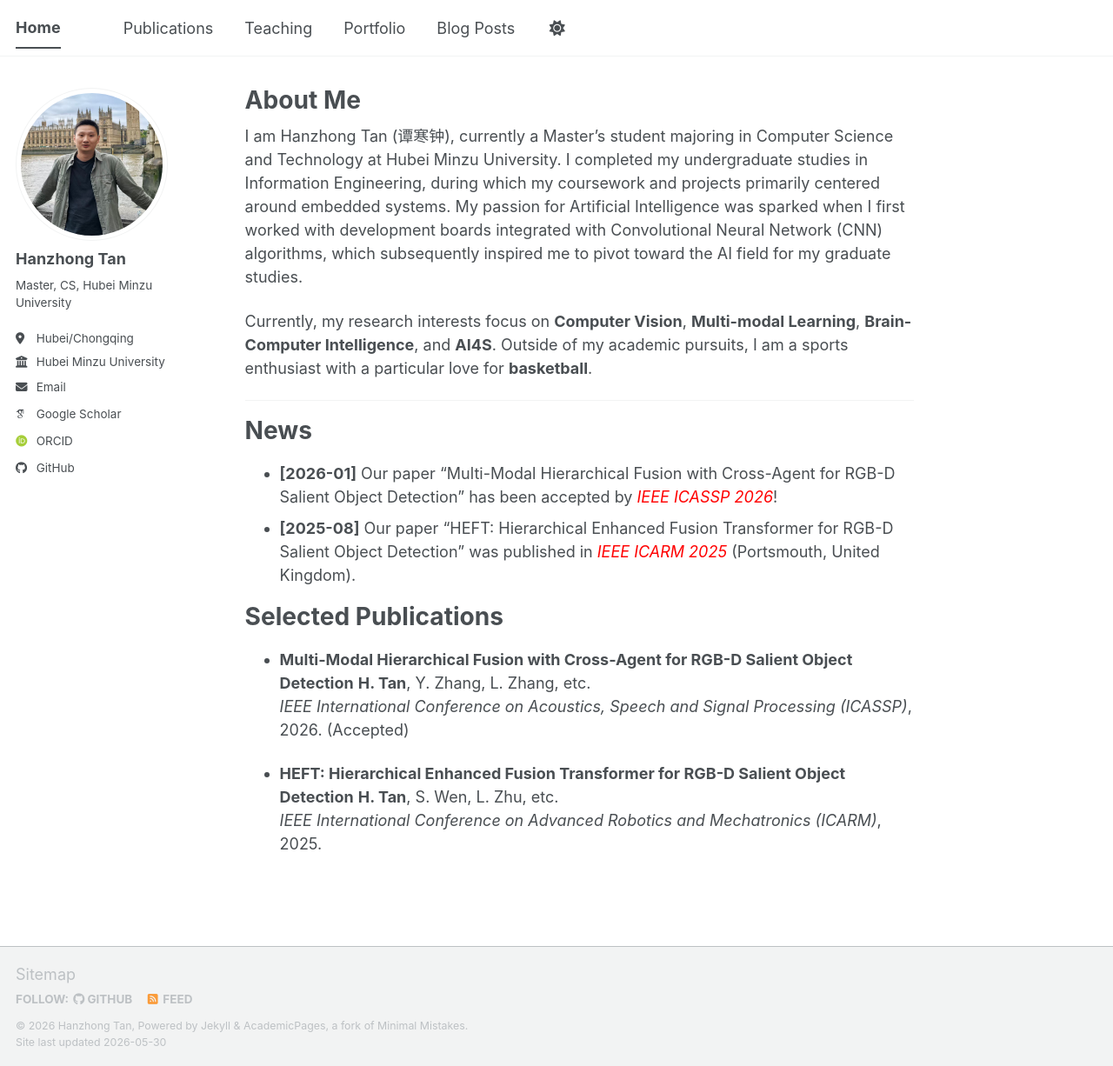
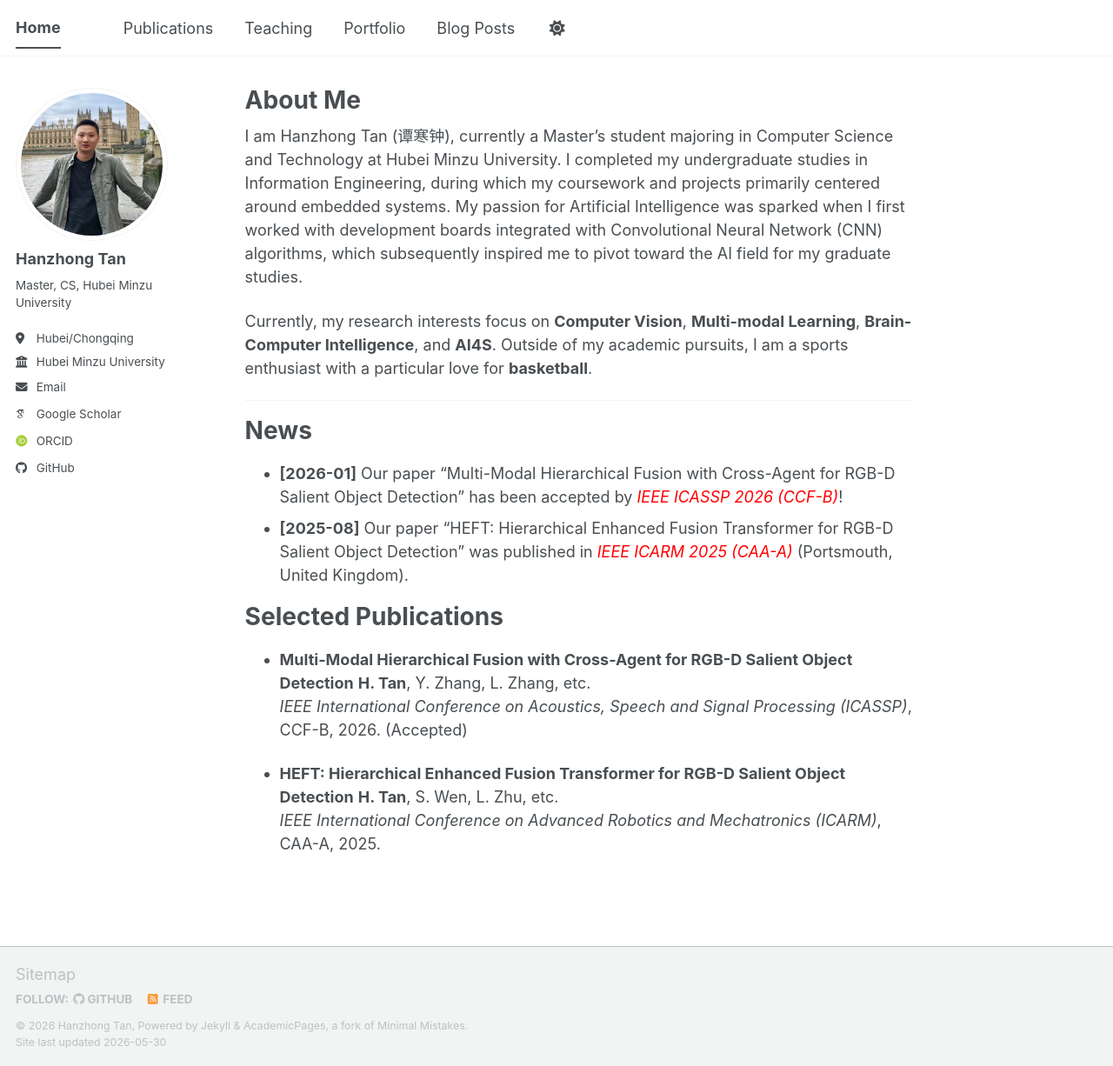
Before and after one commit to liangjiaxiaoqi/liangjiaxiaoqi.github.io, a Jekyll site: the page built from _pages/about.md, in a window 1280 px wide and 1226 px high. Shown: the whole window at 87% size. Built offline with Jekyll 4.4.1, drawn with Linux system fonts in a browser that asks for light colours; some web fonts are replaced; a script bundle is joined from its source files by our own code; library files that are not in the unit come from our copies.

Commit message:
Update about.md

```diff
--- a/_pages/about.md
+++ b/_pages/about.md
@@ -18,8 +18,8 @@ I am Hanzhong Tan (谭寒钟), currently a Master's student specializing in Comp
 
 News
 ======
-* **[2026-01]** Our paper "Multi-Modal Hierarchical Fusion with Cross-Agent for RGB-D Salient Object Detection" has been accepted by *<font color="red">IEEE ICASSP 2026</font>*!
-* **[2025-08]** Our paper "HEFT: Hierarchical Enhanced Fusion Transformer for RGB-D Salient Object Detection" was published in *<font color="red">IEEE ICARM 2025</font>* (Portsmouth, United Kingdom).
+* **[2026-01]** Our paper "Multi-Modal Hierarchical Fusion with Cross-Agent for RGB-D Salient Object Detection" has been accepted by *<font color="red">IEEE ICASSP 2026 (CCF-B)</font>*!
+* **[2025-08]** Our paper "HEFT: Hierarchical Enhanced Fusion Transformer for RGB-D Salient Object Detection" was published in *<font color="red">IEEE ICARM 2025 (CAA-A)</font>* (Portsmouth, United Kingdom).
 
 <!--  这是注释
 Research Interests
@@ -33,10 +33,10 @@ Selected Publications
 ======
 
 * **Multi-Modal Hierarchical Fusion with Cross-Agent for RGB-D Salient Object Detection** **H. Tan**, Y. Zhang, L. Zhang, etc.
-  *IEEE International Conference on Acoustics, Speech and Signal Processing (ICASSP)*, 2026. (Accepted)
+  *IEEE International Conference on Acoustics, Speech and Signal Processing (ICASSP)*, CCF-B, 2026. (Accepted)
 
 * **HEFT: Hierarchical Enhanced Fusion Transformer for RGB-D Salient Object Detection** **H. Tan**, S. Wen, L. Zhu, etc.
-  *IEEE International Conference on Advanced Robotics and Mechatronics (ICARM)*, 2025.
+  *IEEE International Conference on Advanced Robotics and Mechatronics (ICARM)*, CAA-A, 2025.
 
 
 <!--  这是注释
```
